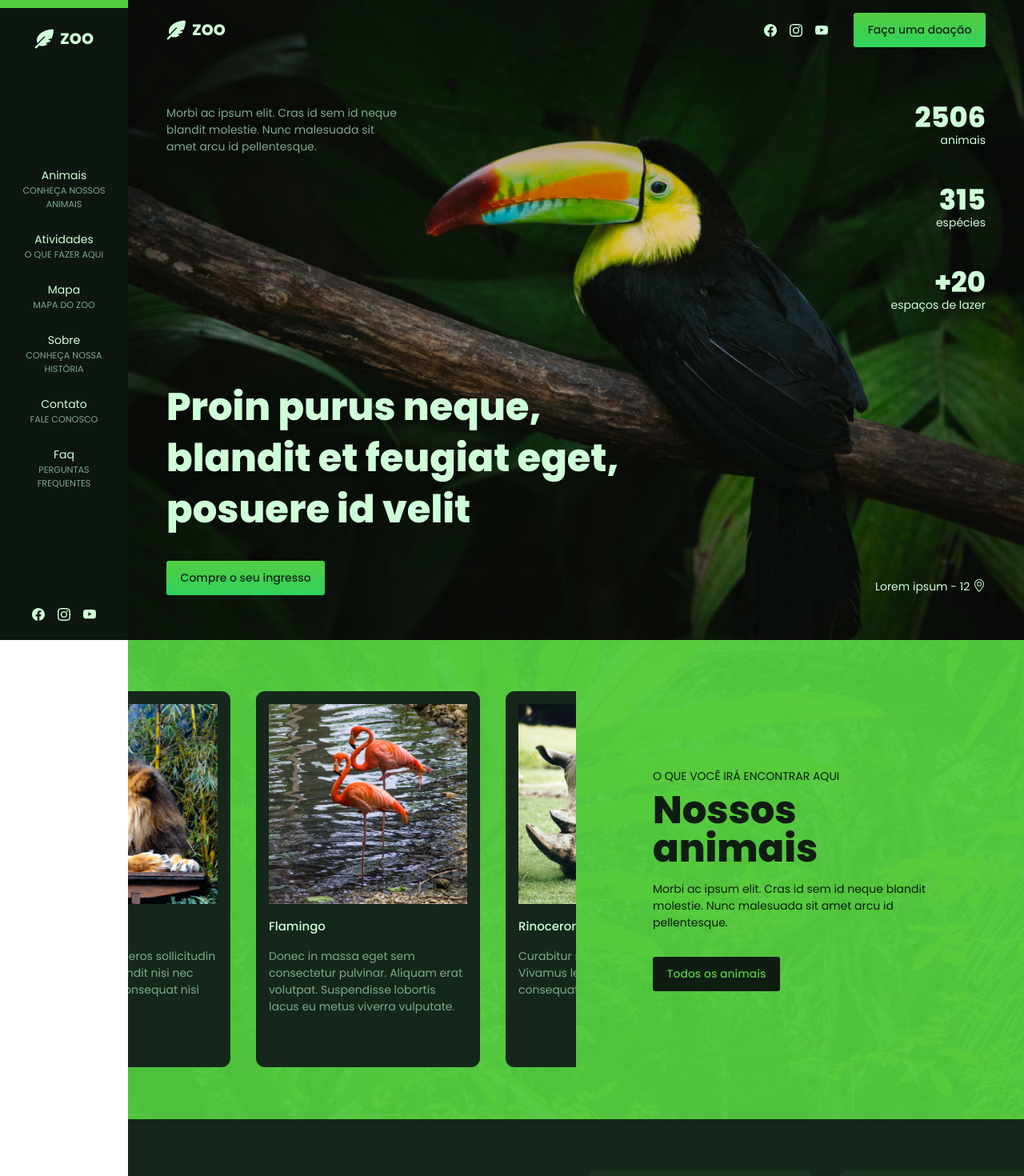
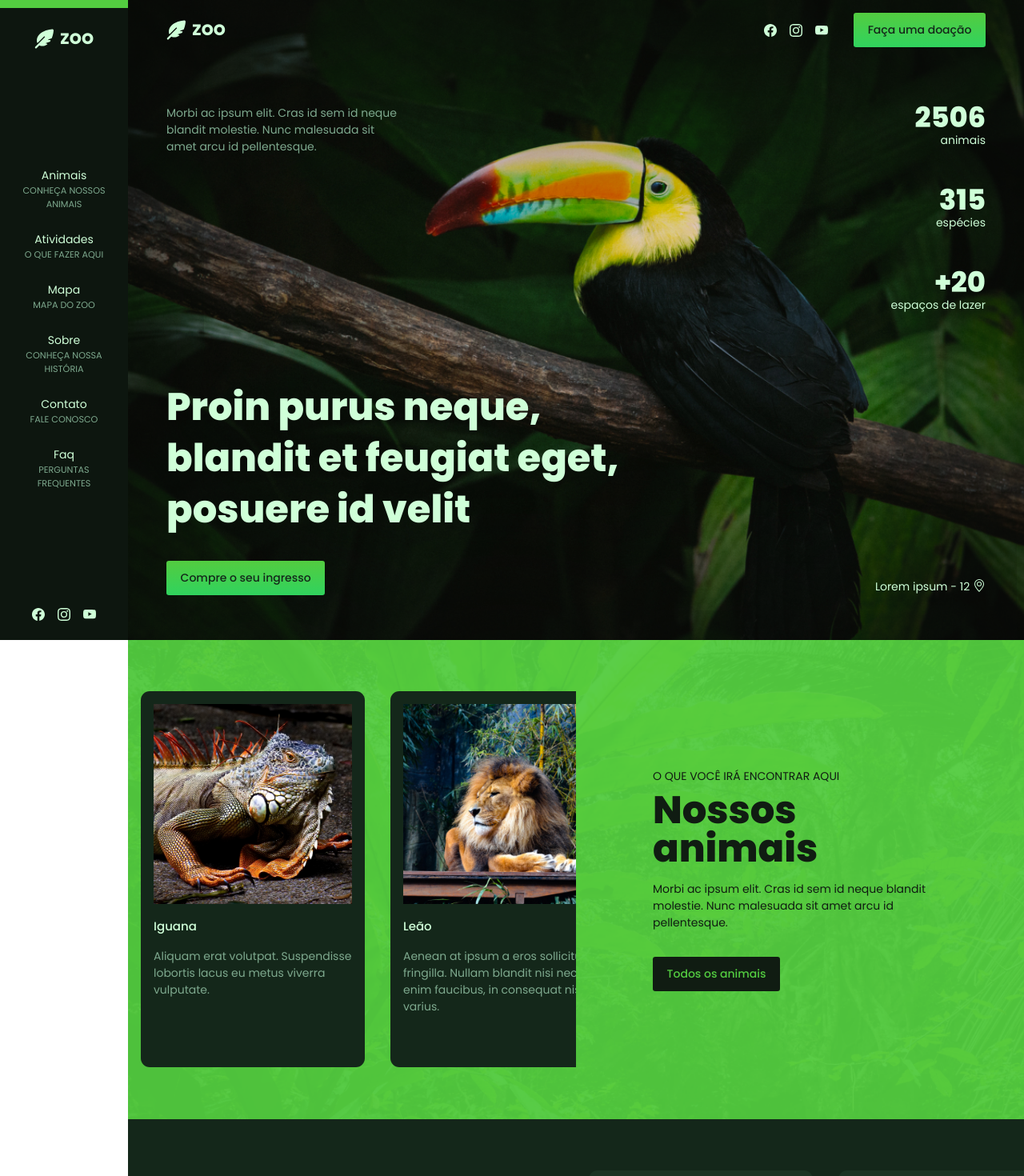
Before and after one commit to aridsm/website-zoo, a React (Create React App) app: page / in a window 1280 px wide. Shown: the top 1470 px of the page at 80% size. Built offline with nearby package versions, Linux system fonts and the light colour scheme.

Commit message:
position slide

```diff
--- a/src/components/Animals.module.css
+++ b/src/components/Animals.module.css
@@ -10,7 +10,7 @@
   order: 2;
 }
 .slider > ul {
-  left: calc(-100% + 5rem);
+  left: 0;
 }
 .content p {
   max-width: 450px;
@@ -61,10 +61,6 @@
   .itemAnimal img {
     height: 180px;
   }
-
-  .slider > ul {
-    left: 0;
-  }
 }
 
 @media (max-width: 500px) {
```
